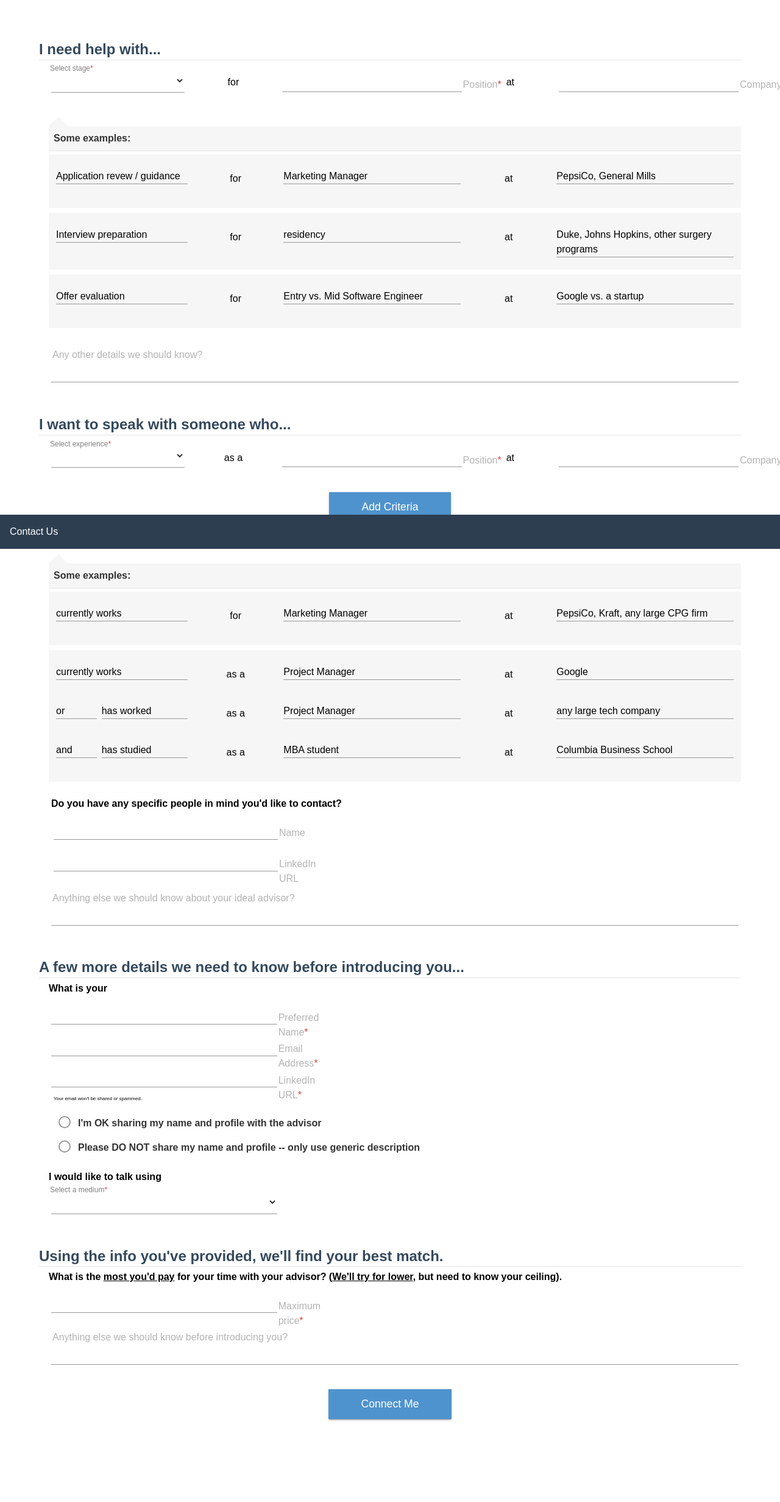
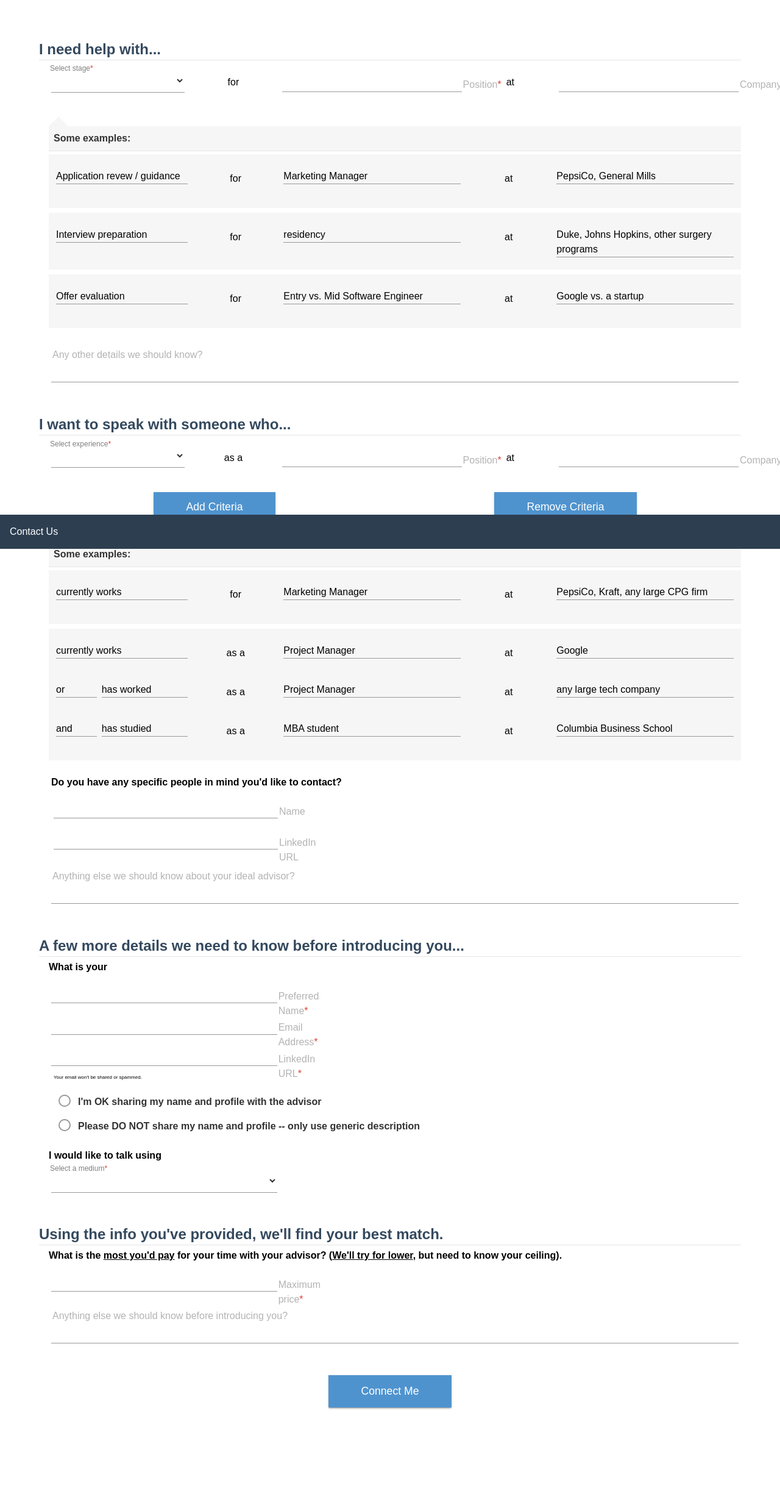
Before and after one commit to monaqvi/monaqvi.github.io, a Jekyll site: the page projects/ten-consumer-price-check/request/index.html, which Jekyll copies as it is, in a window 1280 px wide. Shown: the whole page at 61% size. Built offline with Jekyll 4.4.1, drawn with Linux system fonts in a browser that asks for light colours; nearby versions of some CDN libraries; before the commit the page ends 2411 px from its top, so only the background shows below that.

Commit message:
Add remove criteria button

```diff
--- a/projects/ten-consumer-price-check/css/main.css
+++ b/projects/ten-consumer-price-check/css/main.css
@@ -51,6 +51,9 @@ img.pure-img-responsive {
 
 .no-margin {
   margin: 0;
+}
+.content .extra-bottom-margin {
+  margin-bottom: 3em;
 }
 
 .m-box {
@@ -659,12 +662,13 @@ fieldset {
 }
 
 .button {
+  display: inline-block;
   position: relative;
   background: currentColor;
   border: 1px solid currentColor;
   font-size: 1.1rem;
   color: #4f93ce;
-  margin-bottom: 3em;
+  margin-bottom: 1em;
   padding: 0.75em 3em;
   cursor: pointer;
   -webkit-transition: background-color 0.28s ease, color 0.28s ease, box-shadow 0.28s ease;
--- a/projects/ten-consumer-price-check/js/form.js
+++ b/projects/ten-consumer-price-check/js/form.js
@@ -1,6 +1,11 @@
 $(function() {
+  var latestSet;
   $('#speak_with_add_criteria').click(function() {
-    var questions = $('#query-template > div').clone();
-    $('#speak_with').append(questions);
+    latestSet = $('#query-template > div').clone();
+    $('#speak_with').append(latestSet);
+  });
+
+  $('#speak_with_remove_criteria').click(function() {
+    if($('#speak_with > div').length > 1) $('#speak_with > div:last-of-type').remove();
   });
 });
--- a/projects/ten-consumer-price-check/request/index.html
+++ b/projects/ten-consumer-price-check/request/index.html
@@ -208,8 +208,13 @@
             </div>
           </div>
 
-          <div class="pure-u-1 is-center">
-            <button class="button sm-fill" type="button" id="speak_with_add_criteria"><span>Add Criteria</span></button>
+          <div class="pure-g">
+            <div class="pure-u-1 pure-u-md-1-2 is-center">
+              <button class="button sm-fill no-margin" type="button" id="speak_with_add_criteria"><span>Add Criteria</span></button>
+            </div>
+            <div class="pure-u-1 pure-u-md-1-2 is-center">
+              <button class="button sm-fill" type="button" id="speak_with_remove_criteria"><span>Remove Criteria</span></button>
+            </div>
           </div>
 
           <div class="indented tooltip">
@@ -537,7 +542,7 @@
 
         <div class="pure-u-1 is-center">
           <!-- <button class="button sm-fill" type="button"><span>Connect Me</span></button> -->
-          <a class="button sm-fill" href="../thankyou/"><span>Connect Me</span></a>
+          <a class="button extra-bottom-margin sm-fill" href="../thankyou/"><span>Connect Me</span></a>
         </div>
       </form>
     </div>
--- a/projects/ten-consumer-price-check/thankyou/index.html
+++ b/projects/ten-consumer-price-check/thankyou/index.html
@@ -23,7 +23,7 @@
     </div>
 
     <div class="pure-u-1 is-center">
-      <a class="button sm-fill" type="button" href="../"><span>Home</span></a>
+      <a class="button sm-fill" href="../request"><span>Submit Another Request</span></a>
     </div>
 
     <footer class="m-box ribbon dark-ribbon footer">
```
